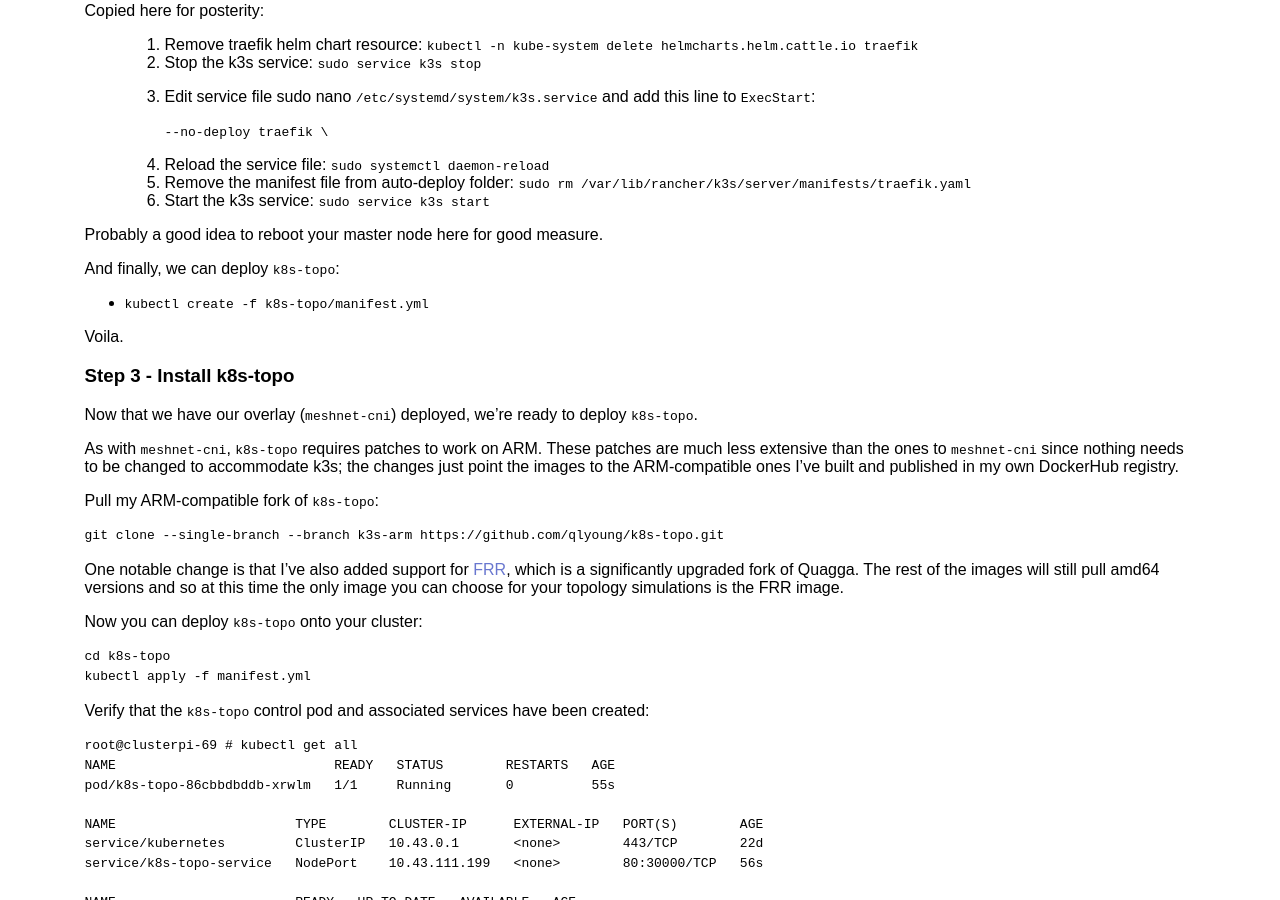
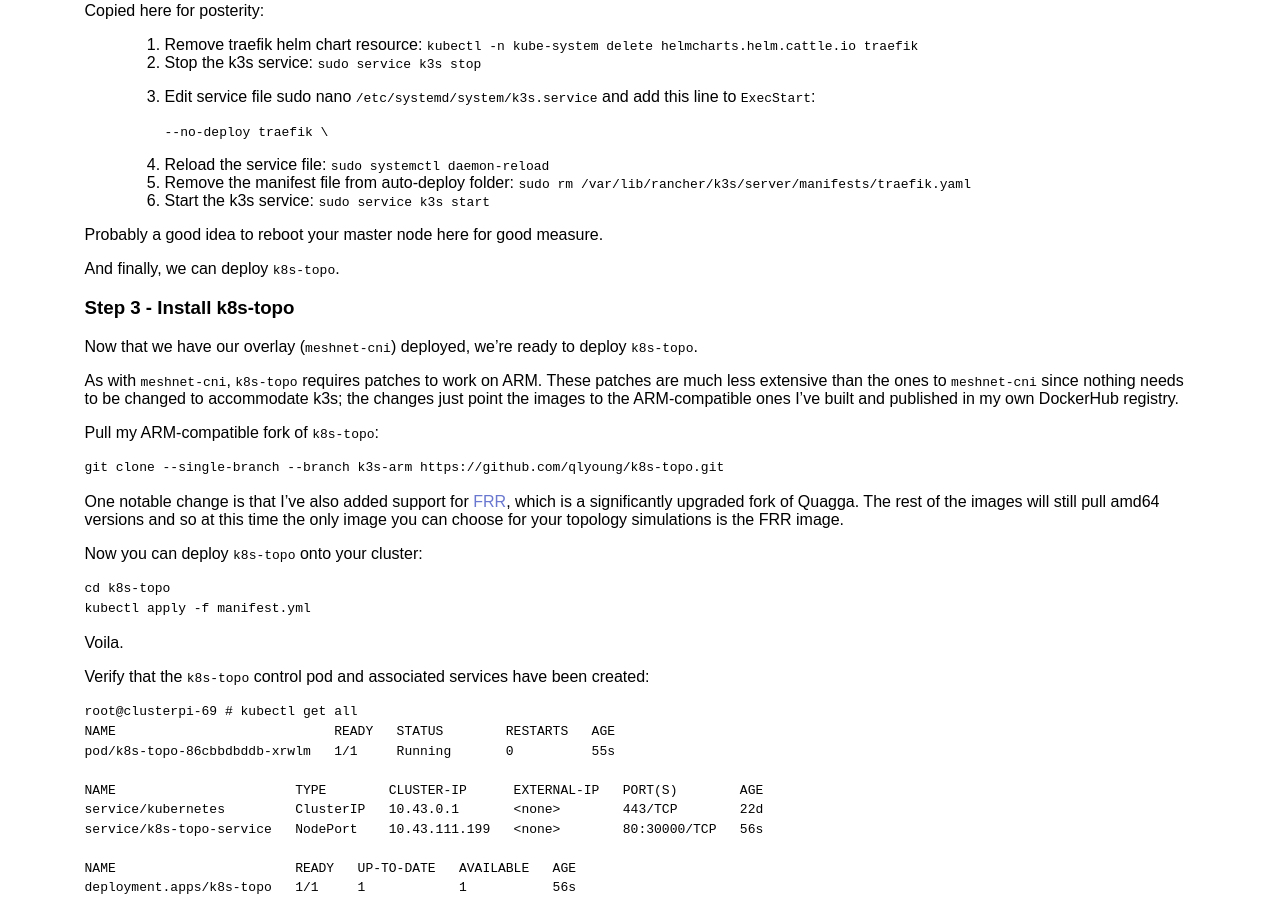
Before and after one commit to qlyoung/qlyoung.github.io, a Jekyll site: the page built from _posts/2020-06-21-k8s-topo-picluster.md, in a window 1280 px wide and 900 px high, scrolled down 3805 px. Built offline with Jekyll 4.4.1, drawn with Linux system fonts in a browser that asks for light colours.

Commit message:
remove summary line for insalling k8s-topo
have a whole section on it

```diff
--- a/_posts/2020-06-21-k8s-topo-picluster.md
+++ b/_posts/2020-06-21-k8s-topo-picluster.md
@@ -477,10 +477,7 @@
 
 Probably a good idea to reboot your master node here for good measure.
 
-And finally, we can deploy `k8s-topo`:
-- `kubectl create -f k8s-topo/manifest.yml`
-
-Voila.
+And finally, we can deploy `k8s-topo`.
 
 ### Step 3 - Install k8s-topo
 
```
Also changed, not shown: other parts of _posts/2020-06-21-k8s-topo-picluster.md (+2 -0 lines).
